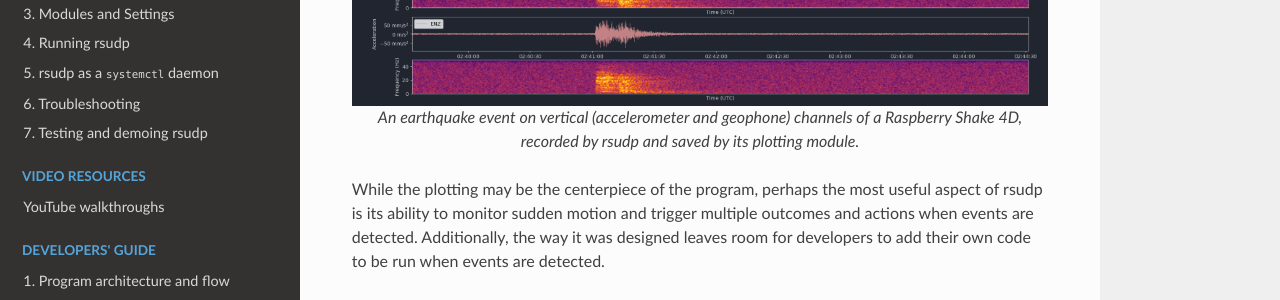
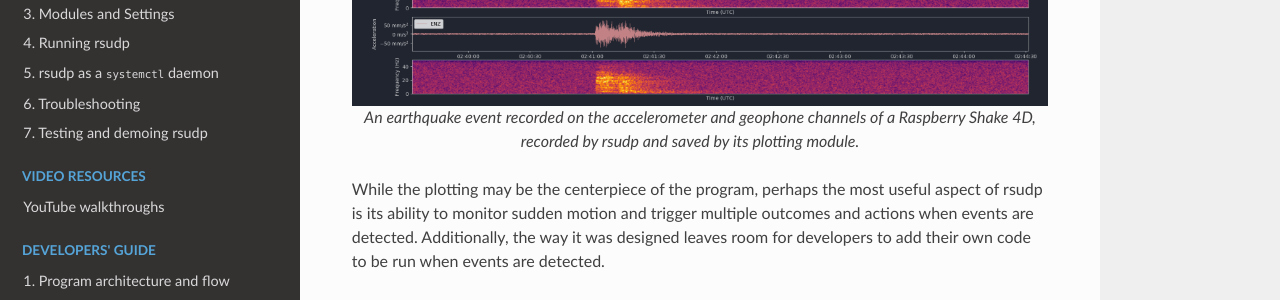
Before and after one commit to raspishake/rsudp, a Sphinx documentation site: the page built from docs/about.rst, in a window 1280 px wide and 900 px high, scrolled down 1080 px. Shown: the part 150-450 px from the top of the window. Built offline with Sphinx 7.4.7 and the Read the Docs theme 2.0.0, drawn with Linux system fonts in a browser that asks for light colours; the version number is read from the project's files by our own code.

Commit message:
doc changes

```diff
--- a/docs/about.rst
+++ b/docs/about.rst
@@ -56,7 +56,7 @@ to grasp yet informative format.
 .. figure::  _static/4d-event.png
     :align:   center
 
-    An earthquake event on vertical (accelerometer and geophone) channels of a
+    An earthquake event recorded on the accelerometer and geophone channels of a
     Raspberry Shake 4D, recorded by rsudp and saved by its plotting module.
 
 
```
Also changed, not shown: README.md (+1 -1 lines).
